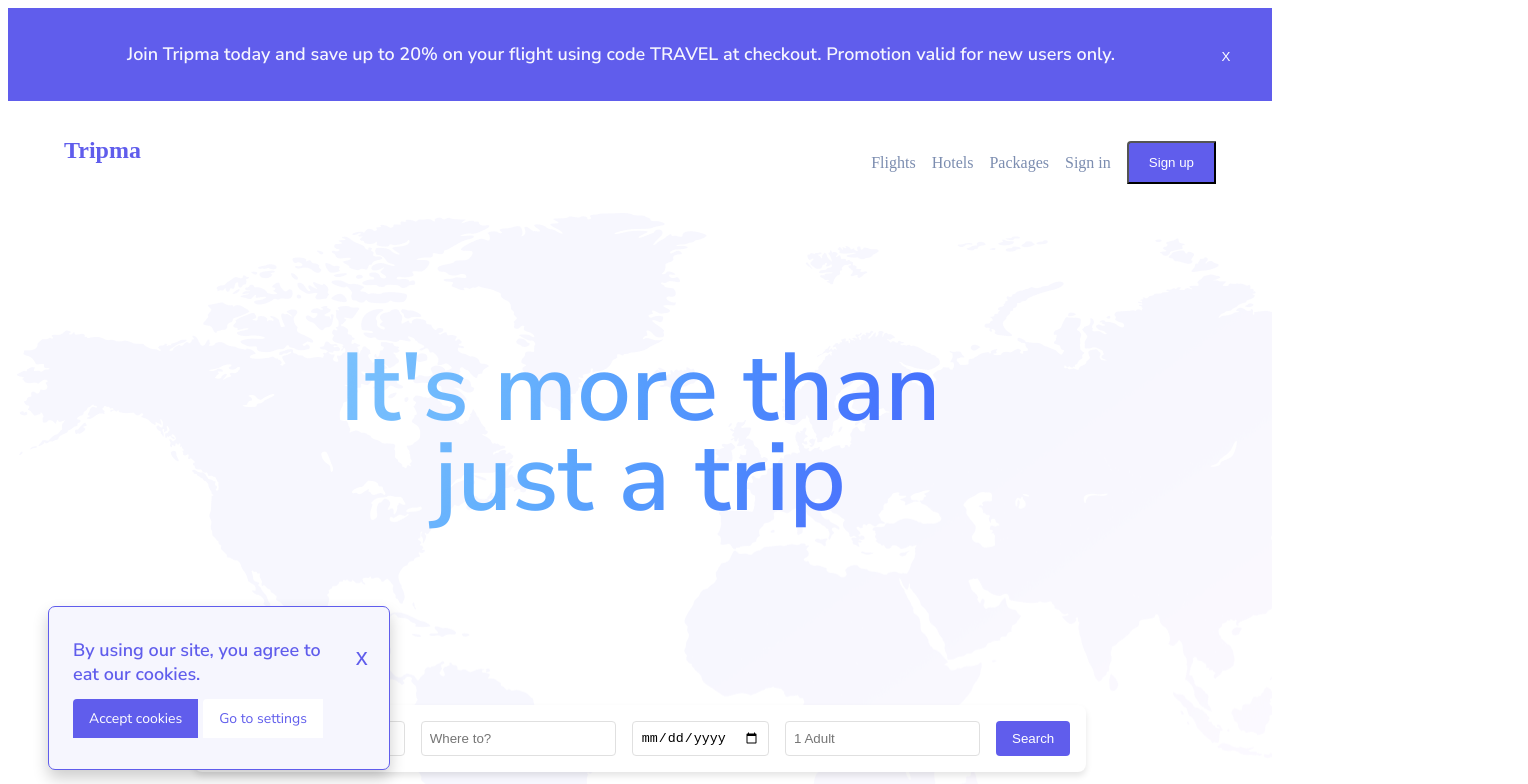
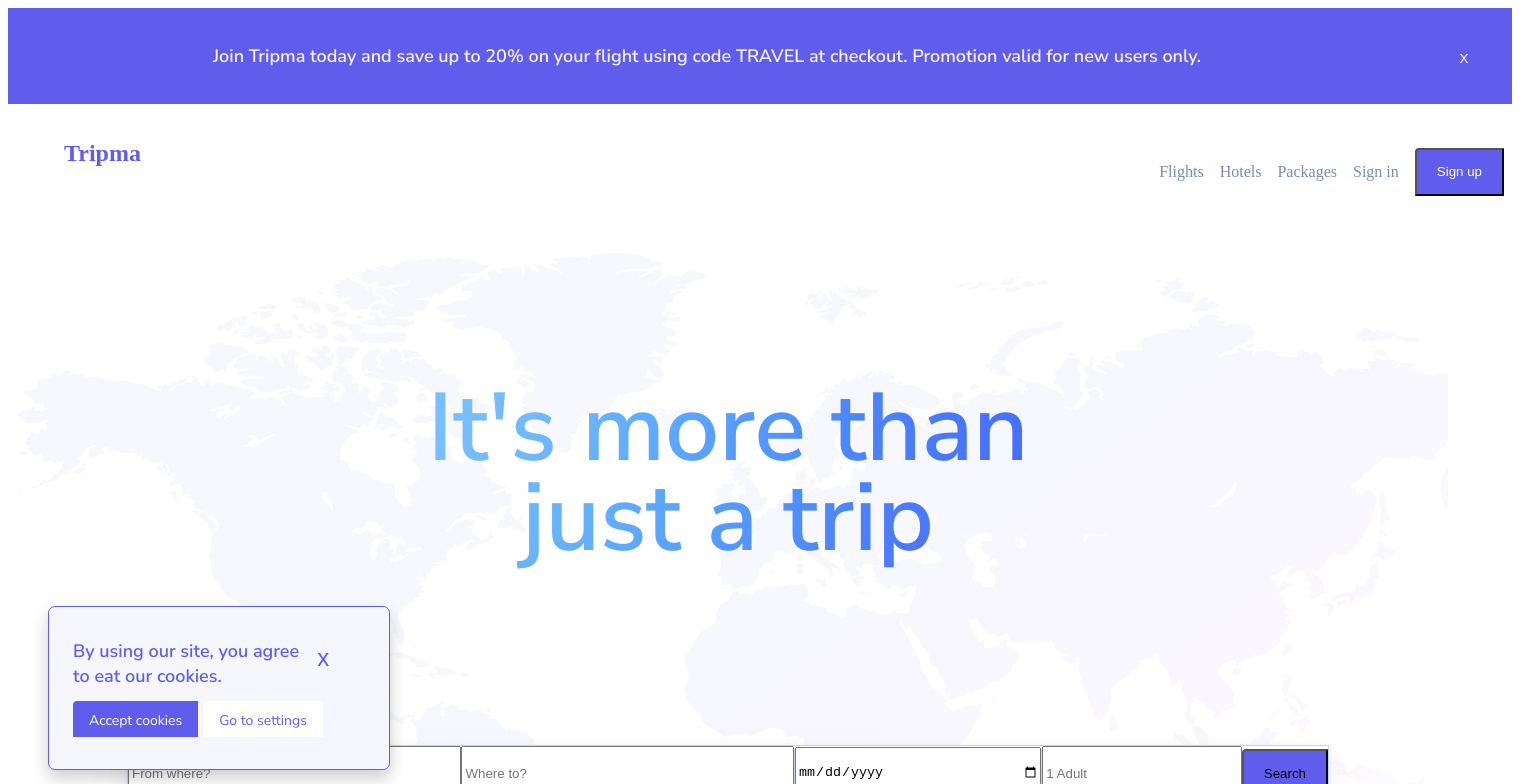
Before and after one commit to zezoamr/obelion-swe-internship, a Next.js app in the folder tripma/tripma/: page / in a window 1280 px wide. Shown: the top 784 px of the page, 1528 px wide, since content can reach past the window. Built offline with nearby package versions, Linux system fonts and the light colour scheme.

Commit message:
fixed css for page, navbar,  banner, popup (issue with translating figma such as fill/hug/..) and added divider

```diff
--- a/tripma/tripma/app/page.js
+++ b/tripma/tripma/app/page.js
@@ -8,9 +8,13 @@ export default function TripmaPage() {
         <p className={styles.title}>It's more than just a trip</p>
         <div className={styles.searchContainer}>
           <input type="text" placeholder="From where?" className={styles.searchInput} />
+          <div className={styles.divider}> </div>
           <input type="text" placeholder="Where to?" className={styles.searchInput} />
-          <input type="date" className={styles.searchInput} />
-          <input type="number" placeholder="1 Adult" className={styles.searchInput} />
+          <div className={styles.divider}> </div>
+          <input type="date" className={styles.TextInput} />
+          <div className={styles.divider}> </div>
+          <input type="number" placeholder="1 Adult" className={styles.TextInput2} />
+
           <button className={styles.searchButton}>Search</button>
         </div>
       </main>
--- a/tripma/tripma/app/page.module.css
+++ b/tripma/tripma/app/page.module.css
@@ -1,71 +1,93 @@
 .container {
-
   background: url("world map.png");
-
-  width: Fixed (1,440px)px;
-  height: Fixed (700px)px;
+  width: 1440px; /* Fixed */
+  height: 700px; /* Fixed */
   top: 152px;
-  padding: 8px 0px 160px 0px;
+  padding: 8px 0 160px 0;
   gap: 48px;
-  opacity: 0px;
 
 }
 
-
 .main {
-
   display: flex;
   flex-direction: column;
   justify-content: center;
   align-items: center;
-
   text-align: center;
   padding: 2rem;
-
-
 }
 
 .title {
-
   width: 756px;
   height: 265px;
-  gap: 0px;
-  opacity: 0px;
+  gap: 0;
 
   background: url("Group 8.png");
-
   font-family: Nunito Sans;
   font-size: 96px;
   font-weight: 800;
   line-height: 90px;
   text-align: center;
-
   -webkit-background-clip: text;
   background-clip: text;
   -webkit-text-fill-color: transparent;
-
 }
 
 .searchContainer {
   display: flex;
-  gap: 1rem;
-  background-color: white;
-  padding: 1rem;
-  border-radius: 8px;
-  box-shadow: 0 4px 6px rgba(0, 0, 0, 0.1);
+  align-items: center;
+
+  width: 1200px; /* Fixed */
+  height: auto; /* Hug */
+  min-height: 48px; /* Ensuring it doesn't go below the specified height */
+  gap: 0;
+  border-radius: 4px 0 0 0;
+  border: 1px solid #CBD4E6;
+
+  background: #FFFFFF;
+  box-shadow: 0px 12px 24px 0px #1B3B770D, 0px 24px 60px 0px #062F7D0D, 0px 2px 4px 0px #0704921A;
 }
 
 .searchInput {
-  padding: 0.5rem;
-  border: 1px solid #e0e0e0;
-  border-radius: 4px;
+  width: 100%; /* Fill */
+  max-width: 324.5px; /* Ensuring it doesn't exceed the specified width */
+  height: auto; /* Hug */
+  min-height: 48px; /* Ensuring it doesn't go below the specified height */
+  gap: 4px;
+
+}
+
+.TextInput {
+  width: 252px; /* Fixed */
+  height: auto; /* Hug */
+  min-height: 48px; /* Ensuring it doesn't go below the specified height */
+  gap: 4px;
+
+}
+
+.TextInput2 {
+  width: 200px; /* Fixed */
+  height: auto; /* Hug */
+  min-height: 48px; /* Ensuring it doesn't go below the specified height */
+  gap: 4px;
+
 }
 
 .searchButton {
-  background-color: #605dec;
-  color: white;
-  border: none;
-  padding: 0.5rem 1rem;
-  border-radius: 4px;
-  cursor: pointer;
+  width: auto; /* Hug */
+  max-width: 96px; /* Ensuring it doesn't exceed the specified width */
+  height: 48px; /* Fixed */
+  padding: 12px 20px;
+  gap: 8px;
+  border-radius: 4px 0 0 0;
+
+  background: #605DEC;
 }
+
+.divider {
+  width: 1px;
+  height: 48px;
+  gap: 0;
+
+  background: #CBD4E6;
+}
--- a/tripma/tripma/components/banner.module.css
+++ b/tripma/tripma/components/banner.module.css
@@ -1,19 +1,18 @@
 .banner {
-
   /* identical to box height */
   display: flex;
   align-items: center;
   justify-content: space-between;
   text-align: center;
 
-  width: Fixed(1,440px)px;
-  height: Hug(64px)px;
-  padding: 16px 32px 16px 32px;
+  width: 1440px; /* Fixed */
+  height: auto; /* Hug */
+  min-height: 64px; /* Ensuring it doesn't go below the specified height */
+  padding: 16px 32px;
   gap: 10px;
-  opacity: 0px;
+
 
   background: #605DEC;
-
 }
 
 .bannerText {
@@ -27,17 +26,15 @@
 
   width: 1334px;
   height: 25px;
-  gap: 0px;
-  opacity: 0px;
+  gap: 0;
 
 }
 
 .bannerButton {
   width: 32px;
   height: 32px;
-  padding: 4.69px 0px 0px 0px;
-  gap: 0px;
-  opacity: 0px;
+  padding: 4.69px 0 0 0;
+  gap: 0;
 
 
   background-color: transparent; /* Makes the button background transparent */
--- a/tripma/tripma/components/navbar.module.css
+++ b/tripma/tripma/components/navbar.module.css
@@ -1,4 +1,3 @@
-
 .header {
   background-color: white;
   padding: 1rem 2rem;
@@ -6,24 +5,21 @@
 
 .nav {
   display: flex;
-
-  width: Fixed (1,440px)px;
-  height: Hug (96px)px;
+  width: 1440px; /* Fixed */
+  height: auto; /* Hug */
+  min-height: 96px; /* Ensuring it doesn't go below the specified height */
   top: 64px;
-  padding: 8px 24px 8px 24px;
-  gap: 0px;
+  padding: 8px 24px;
+  gap: 0;
   justify-content: space-between;
-  opacity: 0px;
 
   background: #FFFFFF;
-
 }
 
 .logo {
   font-size: 1.5rem;
   font-weight: bold;
   color: #605dec;
-
   width: 107px;
   height: 30px;
   padding: 12px 0 0 0;
@@ -31,42 +27,39 @@
   left: 12px;
 }
 
-
 .navLinks {
   display: flex;
   align-items: center;
-
-  width: Hug (485px)px;
-  height: Hug (80px)px;
-  padding: 16px 0px 0px 0px;
+  width: auto; /* Hug */
+  max-width: 485px; /* Ensuring it doesn't exceed the specified width */
+  height: auto; /* Hug */
+  min-height: 80px; /* Ensuring it doesn't go below the specified height */
+  padding: 16px 0 0 0;
   gap: 16px;
-  opacity: 0px;
 
 }
 
 .navLink {
   text-decoration: none;
   color: #7c8db0;
+  width: auto; /* Hug */
+  max-width: 69px; /* Ensuring it doesn't exceed the specified width */
+  height: auto; /* Hug */
+  min-height: 42px; /* Ensuring it doesn't go below the specified height */
+  padding: 10px 0;
+  gap: 10px;
 
-  width: Hug (69px)px;
-  height: Hug (42px)px;
-  padding: 10px 0px 10px 0px;
-  gap: 10px;
-  opacity: 0px;
 }
 
 .signUp {
-
   color: white;
-
-
-  width: Hug (95px)px;
-  height: Fixed (48px)px;
-  padding: 12px 20px 12px 20px;
+  width: auto; /* Hug */
+  max-width: 95px; /* Ensuring it doesn't exceed the specified width */
+  height: 48px; /* Fixed */
+  padding: 12px 20px;
+  margin-bottom: 25px; /*no in  figma added to get correct look*/
   gap: 8px;
-  border-radius: 4px 0px 0px 0px;
-  opacity: 0px;
+  border-radius: 4px 0 0 0;
 
   background: #605DEC;
-
 }
--- a/tripma/tripma/components/popup.module.css
+++ b/tripma/tripma/components/popup.module.css
@@ -7,10 +7,9 @@
     padding: 16px 16px 16px 24px;
     gap: 12px;
     border-radius: 8px 0px 0px 0px;
-    border: 1px 0px 0px 0px;
-    opacity: 0px;
+    border: 1px solid #605DEC;
 
-    border: 1px solid #605DEC;
+
     background: #F6F6FE;
     box-shadow: 0px 8px 16px rgba(0, 0, 0, 0.2);
 
@@ -18,25 +17,24 @@
     flex-direction: column;
     justify-content: center;
 
-    border-radius: 7px; /*not in figma but looks wrong without */
+    border-radius: 7px; /* not in Figma but looks wrong without */
   }
-
 
   .popupContent {
     display: flex;
     flex-direction: row;
     width: 100%;
-    width: Fill (260px)px;
-    height: Hug (50px)px;
+    max-width: 260px; /* Fill */
+    height: auto; /* Hug */
+    min-height: 50px; /* Ensuring it doesn't go below the specified height */
     gap: 10px;
-    opacity: 0px;
 
   }
 
   .popupCloseButton {
     width: 32px;
     height: 32px;
-    padding: 4.69px 0px 0px 0px;
+    padding: 4.69px 0 0 0;
     border: none;
     background-color: transparent;
     color: #605DEC;
@@ -51,28 +49,25 @@
     line-height: 24.55px;
     text-align: left;
     color: #605DEC;
-
   }
 
   .popupButtons {
     display: flex;
-
     width: 100%;
-    width: Hug (250px)px;
-    height: Hug (36px)px;
-    gap: 5px; /*gap of 4 is whats there but it gives an error*/
-    opacity: 0px;
+    max-width: 250px; /* Hug */
+    height: auto; /* Hug */
+    min-height: 36px; /* Ensuring it doesn't go below the specified height */
+    gap: 5px; /* gap of 4 is what's there but it gives an error */
 
   }
 
   .AcceptButton {
-    width: Hug (126px)px;
-    height: Fixed (36px)px;
-    padding: 10px 16px 10px 16px;
+    width: auto; /* Hug */
+    max-width: 126px; /* Ensuring it doesn't exceed the specified width */
+    height: 36px; /* Fixed */
+    padding: 10px 16px;
     gap: 8px;
     border-radius: 4px 0px 0px 0px;
-    opacity: 0px;
-
 
 
     font-family: Nunito Sans;
@@ -81,19 +76,18 @@
     line-height: 19.1px;
     text-align: left;
 
-
     background: #605DEC;
     color: white;
     border: none;
   }
 
   .SettingsButton {
-    width: Hug (120px)px;
-    height: Fixed (36px)px;
-    padding: 10px 16px 10px 16px;
+    width: auto; /* Hug */
+    max-width: 120px; /* Ensuring it doesn't exceed the specified width */
+    height: 36px; /* Fixed */
+    padding: 10px 16px;
     gap: 8px;
     border-radius: 4px 0px 0px 0px;
-    opacity: 0px;
 
 
     font-family: Nunito Sans;
```
Lines whose indentation alone changed are shown as unchanged.
